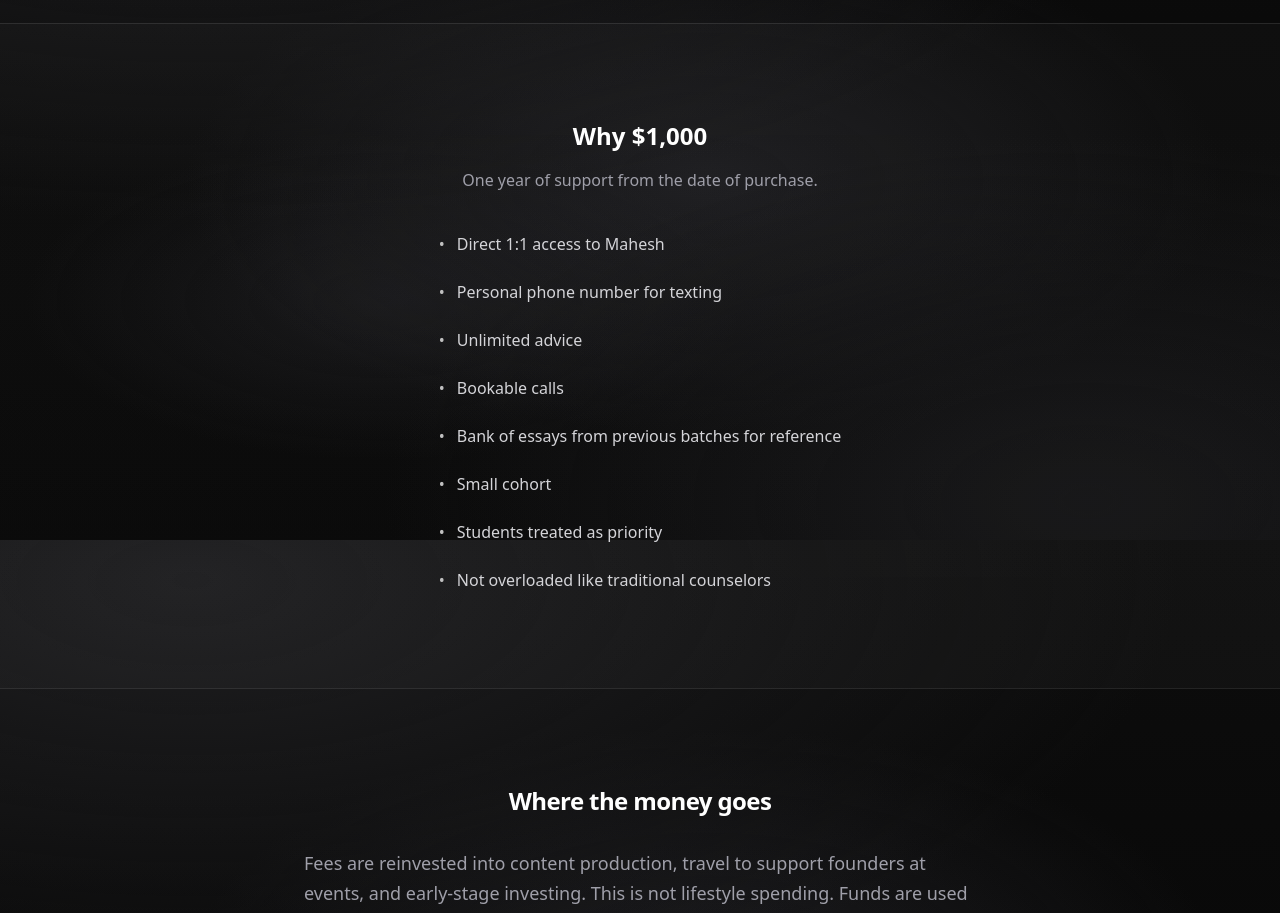
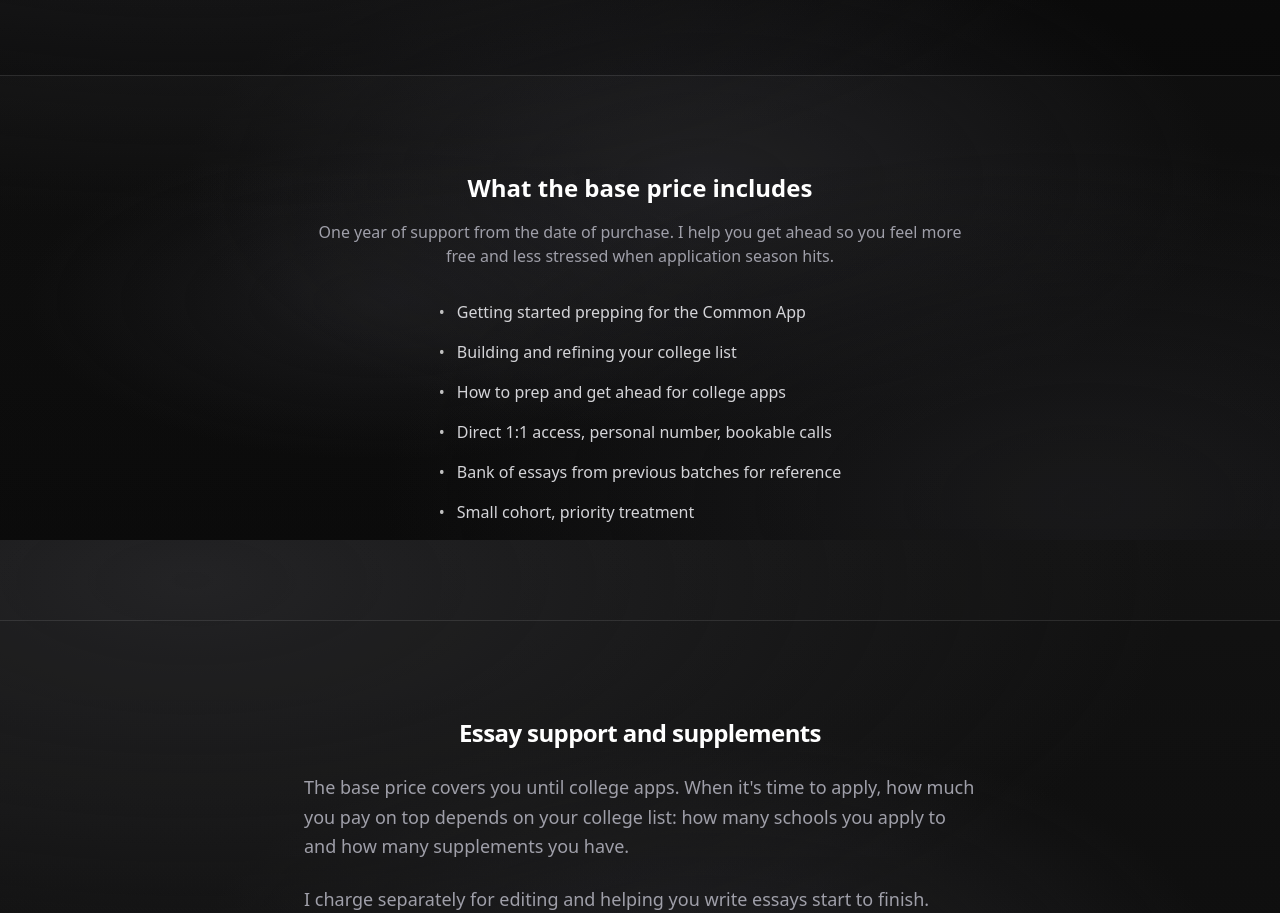
Before and after one commit to maheshwarmurugesan/collegecounselingwebsitemahesh2, a Next.js app in the folder mahesh-college-counseling/: page / in a window 1280 px wide. Shown: the part 1860-2773 px from the top of the page. Built offline with nearby package versions, Linux system fonts and the light colour scheme; no server answers.

Commit message:
Clarify base price, add essay/supplement pricing section

```diff
--- a/mahesh-college-counseling/src/app/page.tsx
+++ b/mahesh-college-counseling/src/app/page.tsx
@@ -77,31 +77,36 @@ export default function Home() {
           <div className="max-w-2xl mx-auto text-center">
             <h2 className="text-2xl font-semibold mb-4 tracking-tight text-white">How much does this cost?</h2>
             <div className="text-5xl sm:text-6xl font-semibold tracking-tight text-white">$1,000</div>
-            <p className="text-silver mt-2 font-light">Flat. One time.</p>
+            <p className="text-silver mt-2 font-light">Base price. You pay this now and are covered until college apps.</p>
+            <p className="text-zinc-500 mt-3 text-sm">
+              Additional pricing depends on your college list length and how many essays we work on together (see below).
+            </p>
           </div>
         </section>
 
         {/* Why $1k Section */}
         <section className="py-24 px-6 border-t border-white/10" style={{ background: 'linear-gradient(180deg, rgba(255,255,255,0.02) 0%, rgba(192,192,192,0.03) 100%)' }}>
           <div className="max-w-2xl mx-auto text-center">
-            <h2 className="text-2xl font-semibold mb-4 text-white">Why $1,000</h2>
-            <p className="text-zinc-400 mb-10">One year of support from the date of purchase.</p>
-            <ul className="space-y-6 text-zinc-300 text-left inline-block">
+            <h2 className="text-2xl font-semibold mb-4 text-white">What the base price includes</h2>
+            <p className="text-zinc-400 mb-8">
+              One year of support from the date of purchase. I help you get ahead so you feel more free and less stressed when application season hits.
+            </p>
+            <ul className="space-y-4 text-zinc-300 text-left inline-block">
               <li className="flex gap-3">
                 <span className="text-silver font-medium">•</span>
-                Direct 1:1 access to Mahesh
+                Getting started prepping for the Common App
               </li>
               <li className="flex gap-3">
                 <span className="text-silver font-medium">•</span>
-                Personal phone number for texting
+                Building and refining your college list
               </li>
               <li className="flex gap-3">
                 <span className="text-silver font-medium">•</span>
-                Unlimited advice
+                How to prep and get ahead for college apps
               </li>
               <li className="flex gap-3">
                 <span className="text-silver font-medium">•</span>
-                Bookable calls
+                Direct 1:1 access, personal number, bookable calls
               </li>
               <li className="flex gap-3">
                 <span className="text-silver font-medium">•</span>
@@ -109,17 +114,22 @@ export default function Home() {
               </li>
               <li className="flex gap-3">
                 <span className="text-silver font-medium">•</span>
-                Small cohort
-              </li>
-              <li className="flex gap-3">
-                <span className="text-silver font-medium">•</span>
-                Students treated as priority
-              </li>
-              <li className="flex gap-3">
-                <span className="text-silver font-medium">•</span>
-                Not overloaded like traditional counselors
+                Small cohort, priority treatment
               </li>
             </ul>
+          </div>
+        </section>
+
+        {/* Essay & supplement pricing section */}
+        <section className="py-24 px-6 border-t border-white/10" style={{ background: 'linear-gradient(180deg, rgba(255,255,255,0.02) 0%, rgba(192,192,192,0.03) 100%)' }}>
+          <div className="max-w-2xl mx-auto text-center">
+            <h2 className="text-2xl font-semibold mb-6 tracking-tight text-white">Essay support and supplements</h2>
+            <p className="text-lg text-zinc-400 leading-relaxed text-left mb-6">
+              The base price covers you until college apps. When it&apos;s time to apply, how much you pay on top depends on your college list: how many schools you apply to and how many supplements you have.
+            </p>
+            <p className="text-lg text-zinc-400 leading-relaxed text-left mb-6">
+              I charge separately for editing and helping you write essays start to finish. Everyone has a different number of essays, so this is tailored to your list. We figure out the exact amount once your list is set.
+            </p>
           </div>
         </section>
 
@@ -181,6 +191,12 @@ export default function Home() {
             <h2 className="text-2xl font-semibold mb-12 tracking-tight text-white">FAQ</h2>
             <div className="space-y-12 text-left">
               <div>
+                <h3 className="font-medium mb-2 text-white">How does pricing work?</h3>
+                <p className="text-zinc-400">
+                  $1,000 is the base price you pay now. It covers everything until college apps: Common App prep, building your college list, getting ahead so you feel less stressed. Later, depending on how many colleges you apply to and how many essays and supplements we work on together, there is an additional charge for essay editing and writing help start to finish.
+                </p>
+              </div>
+              <div>
                 <h3 className="font-medium mb-2 text-white">Who is this for?</h3>
                 <p className="text-zinc-400">
                   High-achieving students or highly motivated students willing to make up with effort in their application, Class of 2027 or younger, who want 1:1 guidance on college admissions, essays, extracurricular strategy, and application strategy.
```
